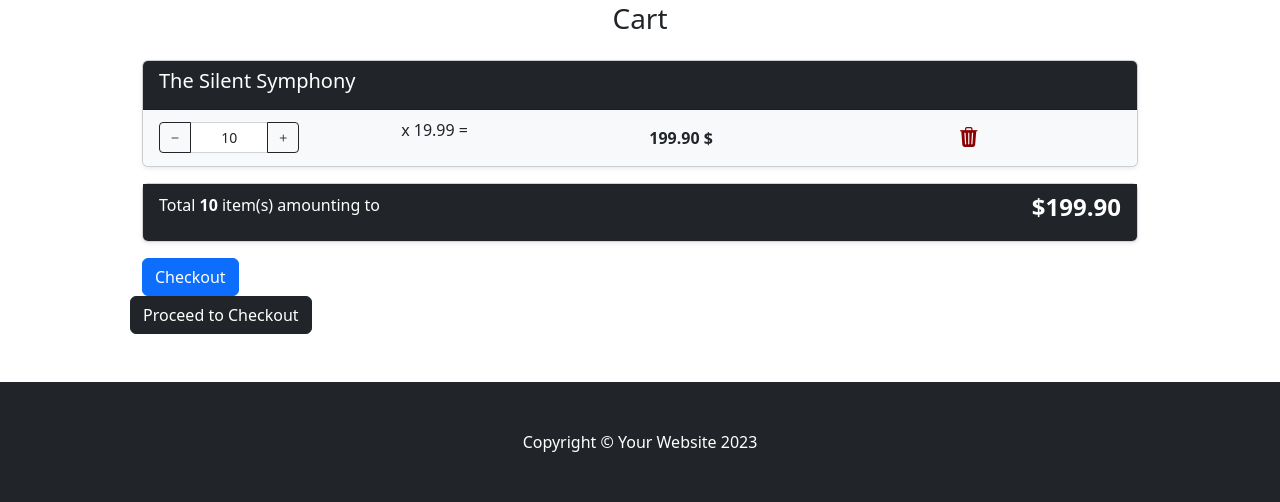
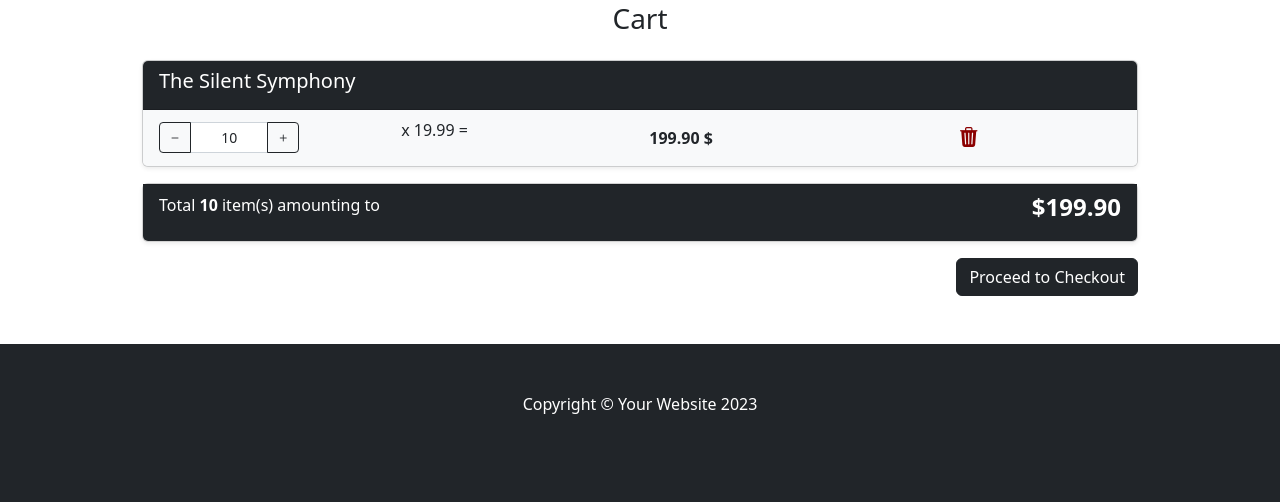
Before and after one commit to tezeusan/Bookstore, a Django app: page /user/users-cart/ in a window 1280 px wide. Shown: the part 471-973 px from the top of the page. After the commit the page ends 885 px from the top, so only its background shows below. Run offline with Django 4.2, Linux system fonts and the light colour scheme; a user stored in the database is signed in; data comes from the database, SQL or seed files in the repository; tables that the repository leaves empty hold one stand-in row (values such as "Sample post"); parts of the project's set-up code (start-up, migrations or seed data) failed here and were passed over; some libraries are stand-ins or nearby versions.

Commit message:
Cart bug on login fixed, cart buttons changed

```diff
--- a/carts/templates/carts/includes/included_cart.html
+++ b/carts/templates/carts/includes/included_cart.html
@@ -46,6 +46,12 @@
         <h4 class="float-end"><strong>${{ carts.total_price }}</strong></h4>
     </div>
 </div>
-{% if carts and not order %}
-<a class="btn btn-primary" href="{% url "orders:create_order" %}">Checkout</a>
-{% endif %}
+<div class="modal-footer">
+    {% if carts %}
+        {% if user.is_authenticated %}
+            <a class="btn btn-dark" href="{% url "orders:create_order" %}">Proceed to Checkout</a>
+        {% else %}
+            <a class="btn btn-dark" href="{% url "users:login" %}?next={% url "orders:create_order" %}">Login to Checkout</a>
+        {% endif %}
+    {% endif %}
+</div>
--- a/goods/templates/goods/catalog.html
+++ b/goods/templates/goods/catalog.html
@@ -89,10 +89,6 @@
                         <!-- Cart content will be dynamically included here -->
                         {% include "carts/includes/included_cart.html" %}
                     </div>
-                </div>
-                <div class="modal-footer">
-                    <button type="button" class="btn btn-secondary" data-bs-dismiss="modal">Continue Shopping</button>
-                    <a class="btn btn-primary" href="{% url "orders:create_order" %}">Checkout</a>
                 </div>
             </div>
         </div>
--- a/goods/urls.py
+++ b/goods/urls.py
@@ -2,6 +2,7 @@
 from django.urls import path
 
 from goods import views
+
 
 app_name = 'goods'
 
--- a/users/templates/users/login.html
+++ b/users/templates/users/login.html
@@ -17,7 +17,7 @@
             <form action="{% url 'user:login' %}" method="post">
                 {% csrf_token %}
                 {% if request.GET.next %}
-                    <input type="text" name="next" value="{{request.GET.next}}">
+                    <input type="hidden" name="next" value="{{request.GET.next}}">
                 {% endif %}
                 <div class="mb-3">
                     <label for="username" class="form-label">Username</label>
--- a/users/templates/users/users_cart.html
+++ b/users/templates/users/users_cart.html
@@ -19,11 +19,6 @@
                     {% include "carts/includes/included_cart.html" %}
                     <!-- End of cart markup -->
                 </div>
-                {% if carts %}
-                    <a class="btn btn-dark" href="../orders/create_order.html">
-                        Proceed to Checkout
-                    </a>
-                {% endif %}
             </div>
         </div>
     </div>
```
